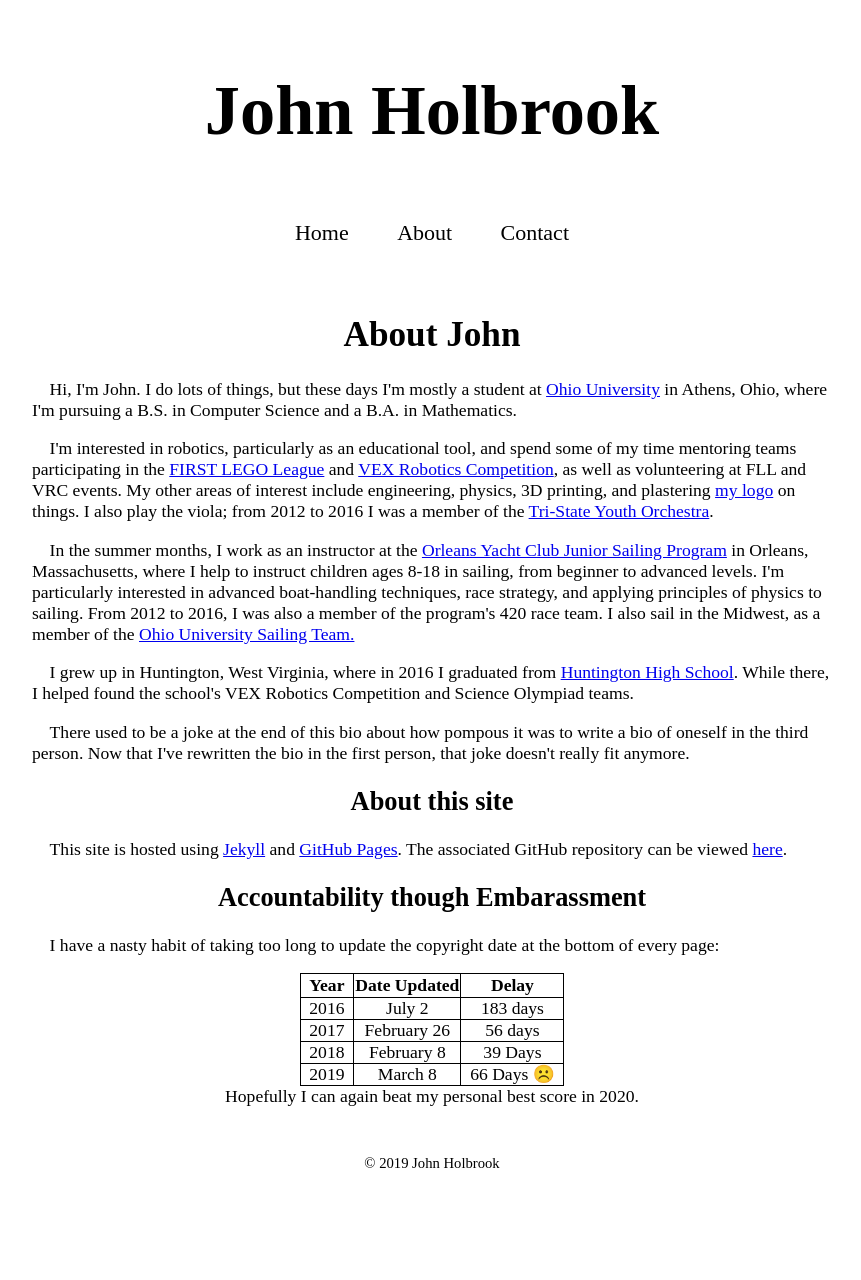
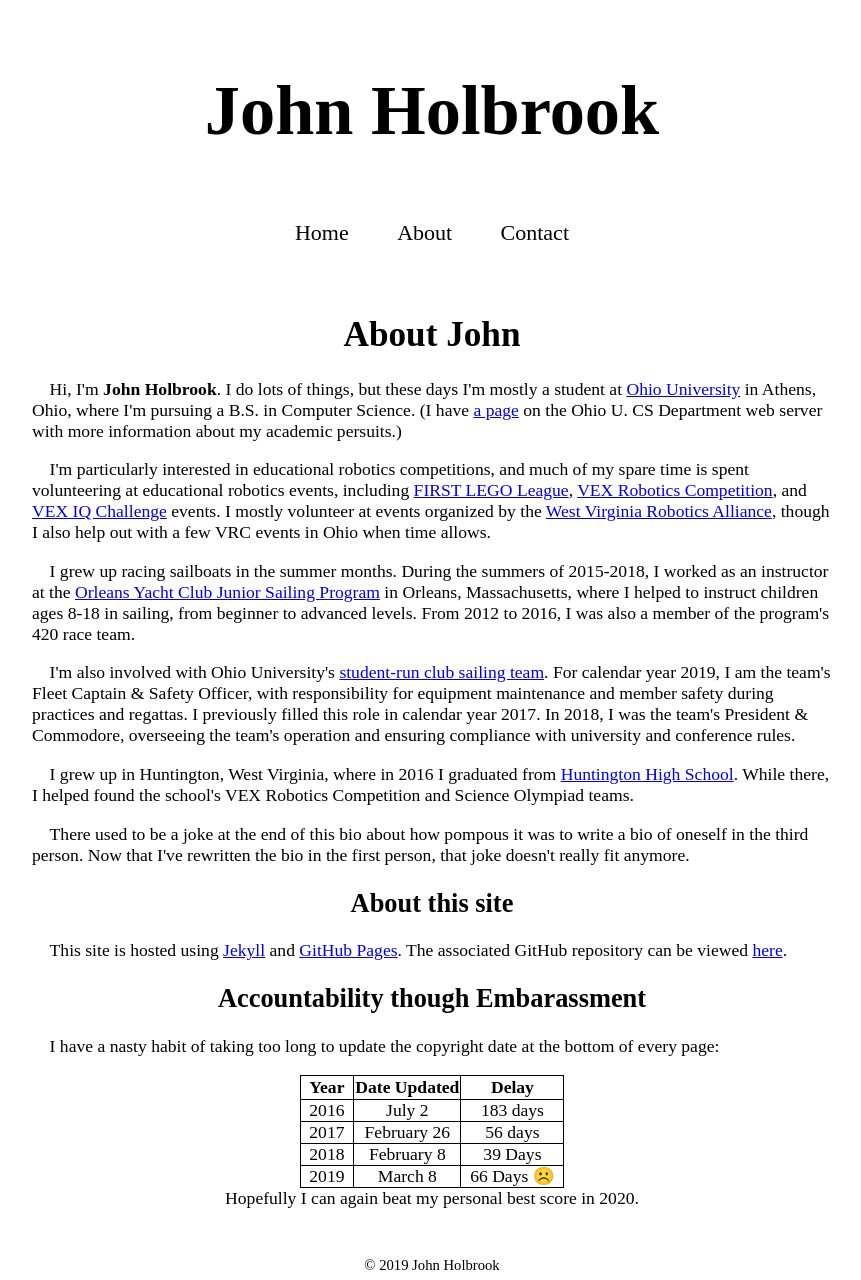
Before and after one commit to johnholbrook/dhmmjoph.github.io, a Jekyll site: the page built from about.html, in a window 1280 px wide. Shown: the whole page, without its empty margins (208-1069 px from the left). Built offline with Jekyll 4.4.1, drawn with Linux system fonts in a browser that asks for light colours; comment, search, counter and statistics services are not loaded; before the commit the page ends 1178 px from its top, so only the background shows below that.

Commit message:
Update about page

```diff
--- a/about.html
+++ b/about.html
@@ -2,26 +2,36 @@
 layout: default
 title: About John
 ---
-<!-- This is the pervious, third-person bio, which you get the privelege of reading for having clicked "view source".
-It's no longer updated, so if there's incorrect information or a horrible typo or whatever, don't come crying to me.-->
-<!--<p class="about"><b>John Holbrook</b> is a student, robotics enthusiast, and amateur computer scientist based concurrently in Athens, OH, Huntington, WV, and Orleans, MA, USA.</p>
+ <p class="about">
+ 	Hi, I'm <b>John Holbrook</b>. I do lots of things, but these days I'm mostly a student at
+ 	<a href="http://ohio.edu">Ohio University</a> in Athens, Ohio, where I'm pursuing a B.S. in Computer Science.
+ 	(I have <a href="http://cs.ohio.edu/~jholbroo/">a page</a> on the Ohio U. CS Department web server with
+ 	more information about my academic persuits.)
+ </p>
 
-<p class="about">John is a student ot Ohio University in Athens, where he is pursuing a Bachelor of Science in Computer Science.</p>
+<p class="about">
+	I'm particularly interested in educational robotics competitions, and much of my spare time is spent volunteering
+	at educational robotics events, including <a href="http://www.firstlegoleague.org/">FIRST LEGO League</a>,
+	<a href="http://www.vexrobotics.com/vexedr/competition/">VEX Robotics Competition</a>, and
+	<a href="https://www.vexrobotics.com/vexiq/competition/vex-iq-challenge-overview">VEX IQ Challenge</a> events.
+	I mostly volunteer at events organized by the <a href="http://wvroboticsalliance.org/">West Virginia Robotics
+	Alliance</a>, though I also help out with a few VRC events in Ohio when time allows.
+</p>
 
-<p class="about">John graduated from <a href="https://en.wikipedia.org/wiki/Huntington_High_School_(West_Virginia)">Huntington High School</a> in Huntington, where he was a founding member of the school's VEX Robotics Competition and Science Olympiad teams. John's other endeavours in robotics include mentoring teams participating in the  <a href="http://www.firstlegoleague.org/">FIRST LEGO League</a> and his role as half of the <a href="https://www.youtube.com/channel/UCwghc9-xTrSMLlSjcYd7e0A">Hello World! YouTube channel</a>.</p>
+<p class="about">
+	I grew up racing sailboats in the summer months. During the summers of 2015-2018, I worked as an instructor
+	at the <a href="http://www.orleansyachtclub.org/sailing/junior-sailing-program">Orleans Yacht Club Junior Sailing
+	Program</a> in Orleans, Massachusetts, where I helped to instruct children ages 8-18 in sailing,
+	from beginner to advanced levels. From 2012 to 2016, I was also a member of the program's 420 race team.
+</p>
 
-<p class="about">John also enjoys playing the viola and was been a member of the <a href="https://www.facebook.com/tsyo1996">Tri-State Youth Orchestra</a> from 2012 to 2016.</p>
-
-<p class="about">John's other areas of interest include engineering, physics, 3D printing, mathematics, and plastering <a href="{{ site.url }}/img/Logo_way_too_big.png">his logo</a> on things.
-
-<p class="about">In the summer months, John is employed by the <a href="http://www.orleansyachtclub.org/sailing/junior-sailing-program">Orleans Yacht Club Junior Sailing Program</a>, where he helps to instruct children aged 8-18 in sailing, with a particular interest in advanced boat-handling techniques, race strategy, and applying principles of physics to sailing. From 2013 to 2016, John was also a member of the program's 420 race team.</p>
-
-<p class="about">John never thought he would be so pompous as to write a third-person biography of himself, but here he is.</p>-->
- <p class="about">Hi, I'm John. I do lots of things, but these days I'm mostly a student at <a href="http://ohio.edu">Ohio University</a> in Athens, Ohio, where I'm pursuing a B.S. in Computer Science and a B.A. in Mathematics.</p>
-
-<p class="about">I'm interested in robotics, particularly as an educational tool, and spend some of my time mentoring teams participating in the <a href="http://www.firstlegoleague.org/">FIRST LEGO League</a> and <a href="http://www.vexrobotics.com/vexedr/competition/">VEX Robotics Competition</a>, as well as volunteering at FLL and VRC events. My other areas of interest include engineering, physics, 3D printing, and plastering <a href="{{ site.url }}/img/Logo_way_too_big.png">my logo</a> on things. I also play the viola; from 2012 to 2016 I was a member of the <a href="https://www.facebook.com/tsyo1996">Tri-State Youth Orchestra</a>.</p>
-
-<p class="about">In the summer months, I work as an instructor at the  <a href="http://www.orleansyachtclub.org/sailing/junior-sailing-program">Orleans Yacht Club Junior Sailing Program</a> in Orleans, Massachusetts, where I help to instruct children ages 8-18 in sailing, from beginner to advanced levels. I'm particularly interested in advanced boat-handling techniques, race strategy, and applying principles of physics to sailing. From 2012 to 2016, I was also a member of the program's 420 race team. I also sail in the Midwest, as a member of the <a href="https://ohiosailing.com">Ohio University Sailing Team.</a></p>
+<p class="about">
+	I'm also involved with Ohio University's <a href="https://twitter.com/ohiosailing">student-run club sailing team</a>.
+	For calendar year 2019, I am the team's Fleet Captain &amp; Safety Officer, with responsibility for equipment maintenance
+	and member safety during practices and regattas. I previously filled this role in calendar year 2017. In 2018, I was the
+	team's President &amp; Commodore, overseeing the team's operation and ensuring compliance with university and conference
+	rules.
+</p>
 
  <p class="about">I grew up in Huntington, West Virginia, where in 2016 I graduated from <a href="https://en.wikipedia.org/wiki/Huntington_High_School_(West_Virginia)">Huntington High School</a>. While there, I helped found the school's VEX Robotics Competition and Science Olympiad teams.</p>
 
```
